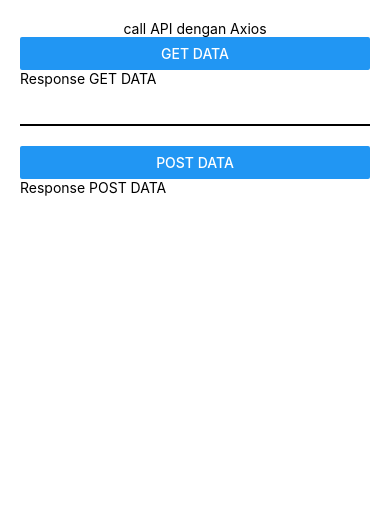
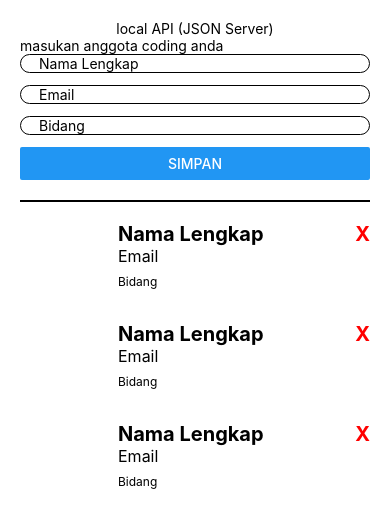
Before and after one commit to wahyuarinugroho/aplikasi-react-native-pertama, a React Native app: screen / in a window 390 px wide. Shown: the top 528 px of the page. Built offline with nearby package versions, Linux system fonts and the light colour scheme.

Commit message:
Menyiapkan UI Component untuk Implementasi Proses CRUD

```diff
--- /dev/null
+++ b/fakeAPI/db.json
@@ -0,0 +1,9 @@
+{
+    "posts": [
+      { "id": 1, "title": "json-server", "author": "typicode" }
+    ],
+    "comments": [
+      { "id": 1, "body": "some comment", "postId": 1 }
+    ],
+    "profile": { "name": "typicode" }
+  }
--- a/src/App.js
+++ b/src/App.js
@@ -11,6 +11,7 @@
 import ReactNativeSvg from './pages/ReactNativeSvg';
 import CallAPIVanilla from './pages/CallAPIVanilla';
 import CallAPIAxios from './pages/CallAPIAxios';
+import LocalAPI from './pages/LocalAPI';
 
 const App = () => {
   const [isShow, SetIsShow] = useState(true);
@@ -33,7 +34,8 @@
       {/* <BasicJavascript /> */}
       {/* <ReactNativeSvg /> */}
       {/* <CallAPIVanilla /> */}
-      <CallAPIAxios />
+      {/* <CallAPIAxios /> */}
+      {<LocalAPI />}
       </ScrollView>
     </View>
 
--- /dev/null
+++ b/src/pages/LocalAPI/index.js
@@ -0,0 +1,51 @@
+import React from 'react'
+import { StyleSheet, Text, TextInput, View, Button, Image } from 'react-native'
+
+const Item = () => {
+    return(
+            <View style={styles.itemContainer}>
+                <Image style={styles.avatar} src="" />
+                <View style={styles.desc}>
+                    <Text style={styles.descName}>Nama Lengkap</Text>
+                    <Text style={styles.descEmail}>Email</Text>
+                    <Text style={styles.descBidang}>Bidang</Text>
+                </View>
+                <Text style={styles.delete}>X</Text>
+            </View>
+    )
+}
+
+const LocalAPI = () => {
+    return (
+        <View style={styles.container}>
+            <Text style={styles.textTitle}>local API (JSON Server)</Text>
+            <Text>masukan anggota coding anda</Text>
+            <TextInput style={styles.input} placeholder="Nama Lengkap" />
+            <TextInput style={styles.input} placeholder="Email" />
+            <TextInput style={styles.input} placeholder="Bidang" />
+            <Button title="Simpan" />
+            <View style={styles.line} />
+            <Item />
+            <Item />
+            <Item />
+
+
+        </View>
+    )
+}
+
+export default LocalAPI
+
+const styles = StyleSheet.create({
+    container : {padding: 20},
+    textTitle : {textAlign: 'center'},
+    line: {height: 2, backgroundColor: 'black', marginVertical: 20},
+    avatar: {width: 80, height: 80, borderRadius: 80 },
+    input: {borderWidth: 1, marginBottom: 12, borderRadius: 15, paddingHorizontal: 18},
+    itemContainer: {flexDirection: 'row', marginBottom: 20},
+    desc: {marginLeft: 18, flex: 1},
+    descName: {fontSize: 20, fontWeight: 'bold'},
+    descEmail: {fontSize: 16},
+    descBidang: {fontSize: 12, marginTop: 8},
+    delete: {fontSize: 20, fontWeight: "bold", color: 'red'}
+})
```
